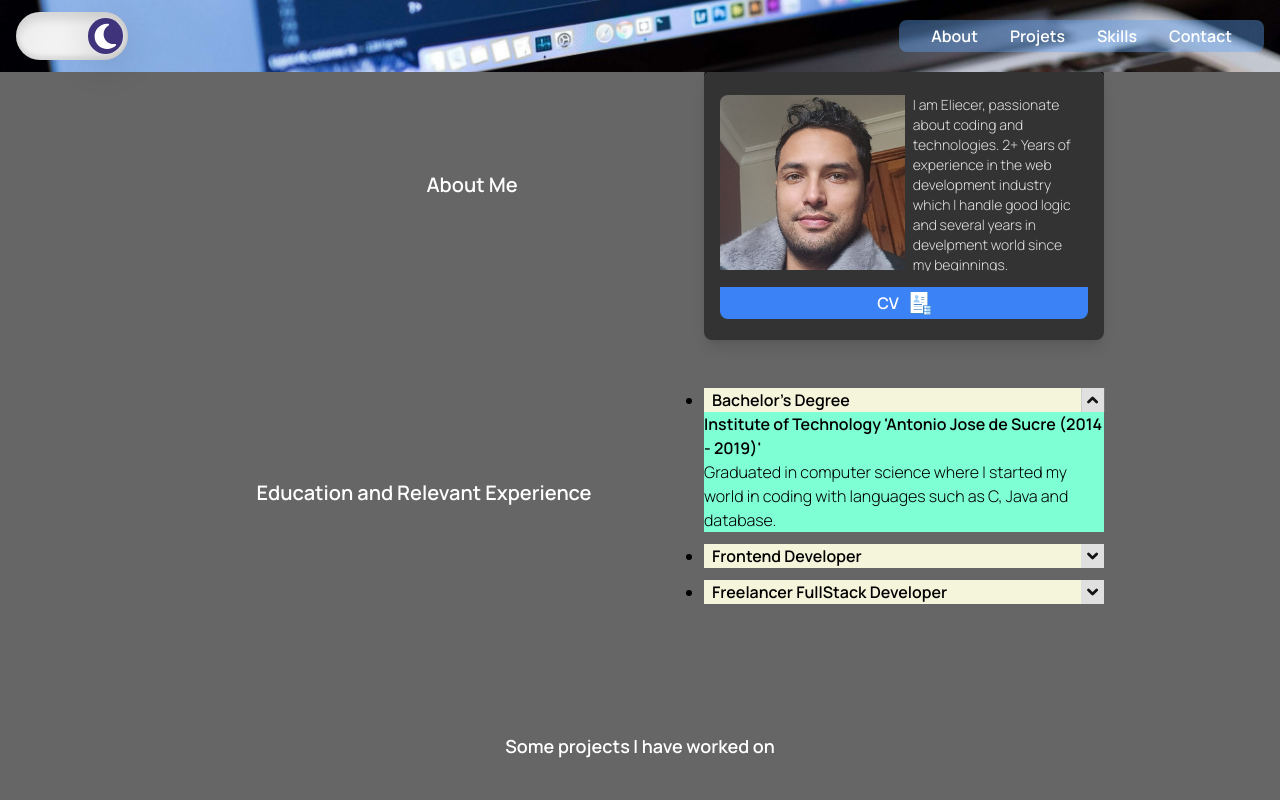
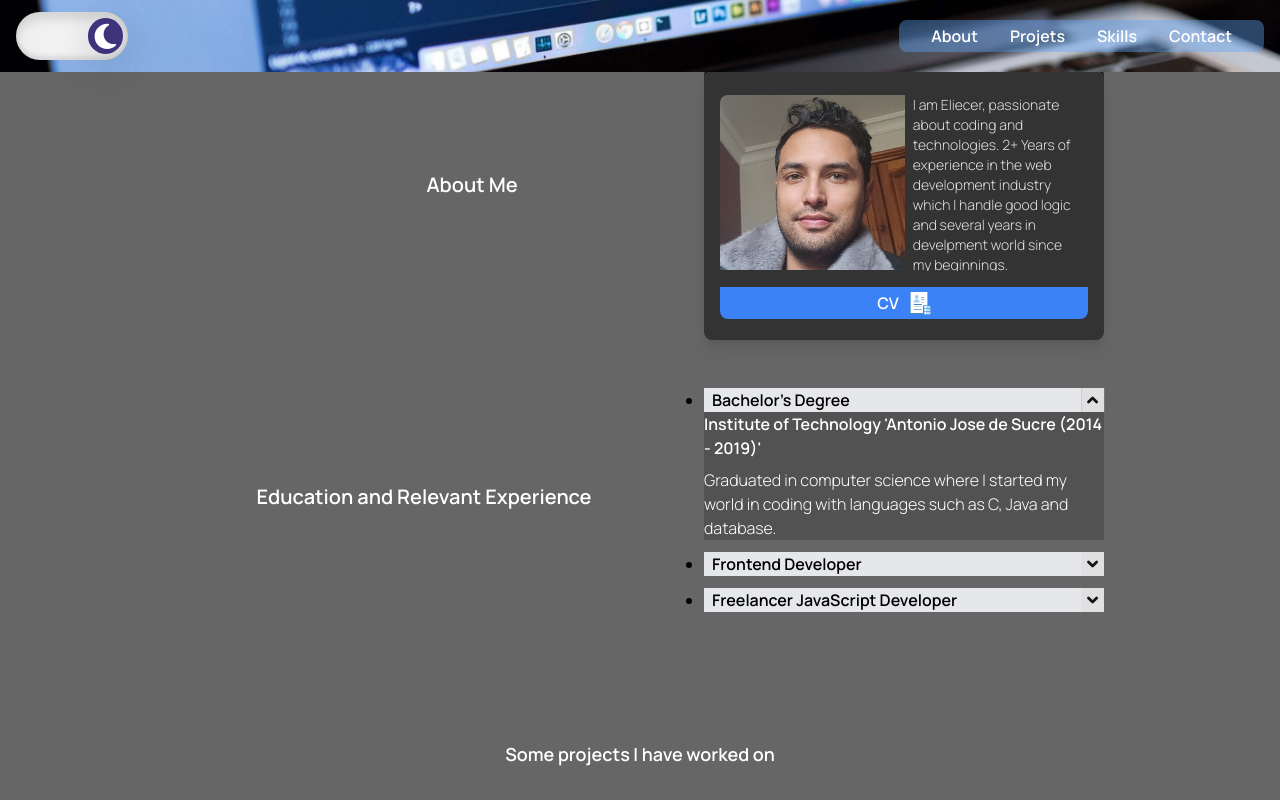
Before and after one commit to neoEliecer-47/portfolio, a React (Vite) app: page / in a window 1280 px wide. Both pictures are taken after a click on the element "Bachelor's Degree". Shown: the part 812-1612 px from the top of the page. Built offline with nearby package versions, Linux system fonts and the light colour scheme; what @midudev/tailwind-animations would draw is missing.

Commit message:
height fixed and dark colors

```diff
--- a/src/components/About.jsx
+++ b/src/components/About.jsx
@@ -102,21 +102,24 @@ const About = () => {
         <Accordion
           summary={"Bachelor's Degree"}
           subtitle="Institute of Technology 'Antonio Jose de Sucre (2014 - 2019)'"
+          height={8}
         >
           Graduated in computer science where I started my world in coding with
           languages such as C, Java and database.
         </Accordion>
         <Accordion
           summary={"Frontend Developer"}
-          subtitle="Institute of Technology 'Antonio Jose de Sucre (2014 - 2019)'"
+          subtitle="Kanon Gaming Limited"
+          height={6.7}
         >
-          I graduated bla bla bla
+          Frontend developer in iGaming industry in Malta where I had the opportunity to work with JavaSciript, React, Nextjs and CSS
         </Accordion>
         <Accordion
-          summary={"Freelancer FullStack Developer"}
-          subtitle="Institute of Technology 'Antonio Jose de Sucre (2014 - 2019)'"
+          summary={"Freelancer JavaScript Developer"}
+          subtitle="Alimentos El Tunal"
+          height={6.3}
         >
-          I graduated bla bla bla
+          I have Worked on some projects as a Freelancer, mostly on the frontend with JavaScript and React but also with Nodejs
         </Accordion>
       </aside>
     </div>
--- a/src/components/interface/Accordion/Accordion.jsx
+++ b/src/components/interface/Accordion/Accordion.jsx
@@ -3,7 +3,7 @@ import { useState } from "react";
 import styles from "./Accordion.module.css";
 import AccordionArrow from "./AccordionArrow";
 
-const Accordion = ({ summary, children, subtitle }) => {
+const Accordion = ({ summary, children, subtitle, height }) => {
   const [hiddenContent, setHiddenContent] = useState(true);
 
   function handleActiveAcordion() {
@@ -12,24 +12,27 @@ const Accordion = ({ summary, children, subtitle }) => {
   return (
     <section className={classNames(styles.container, "lg:w-[25rem] gap-3 m-auto")} onClick={handleActiveAcordion}>
       <div className={styles.containerTitle}>
-        <summary className={styles.summary}>{summary}</summary>
+        <summary className={classNames(styles.summary, 'bg-yellow-50 dark:bg-gray-200')}>{summary}</summary>
         <AccordionArrow className={classNames(styles.arrow, !hiddenContent && styles.arrwAnimation)} stroke={5}/>
       </div>
       <div
         className={classNames(
           styles.content,
-          !hiddenContent ? styles.contentActive : styles.contentUnactive
-
+          !hiddenContent ? styles.contentActive : styles.contentUnactive,
+          'bg-white dark:bg-black/20 dark:text-white'
         )}
         onClick={!hiddenContent ? handleActiveAcordion : ''}
+        style={{height: !hiddenContent && `${height}rem`}}
 
       >
         <span
           style={{
-            display: `${hiddenContent ? "none" : ""}`,
+            display: `${hiddenContent ? "none" : "block"}`,
             transition: "all 700ms linear ease-out",
-            fontWeight: '600'
+            fontWeight: '600',
+
           }}
+          className="font-bold mb-2"
         >
           {subtitle}
         </span>
--- a/src/components/interface/Accordion/Accordion.module.css
+++ b/src/components/interface/Accordion/Accordion.module.css
@@ -18,9 +18,8 @@
 
 .contentActive {
   transition: height 400ms ease-in-out;
-  background-color: aquamarine;
+
   cursor: pointer;
-  height: 7.5rem;
 }
 
 /* .contentUnactive{
@@ -29,7 +28,7 @@
 } */
 
 .summary {
-  background-color: beige;
+
   width: 100%;
   padding: 0 0.5rem;
   cursor: pointer;
@@ -55,9 +54,6 @@
   margin: 0;
 }
 
-
-
-
 /* @keyframes slideDown {
   from {
     height: 0;
```
